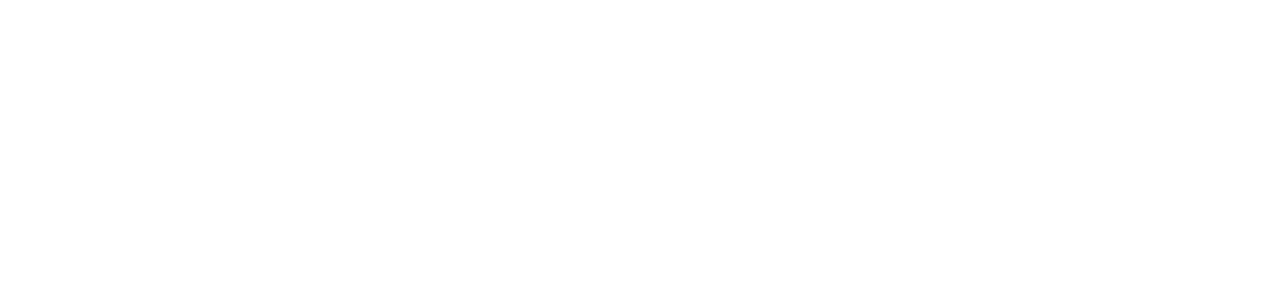
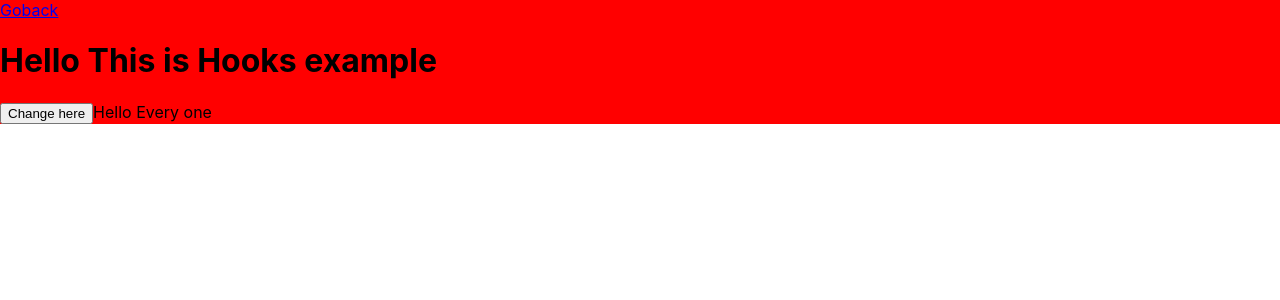
Before and after one commit to RajeshGoriga/my-app, a React (Create React App) app: page /hooks in a window 1280 px wide. Before the commit this address had no page. Shown: the top 300 px of the page. Built offline with nearby package versions, Linux system fonts and the light colour scheme.

Commit message:
Hooks and HOC

```diff
--- a/src/App.js
+++ b/src/App.js
@@ -3,6 +3,7 @@
 import Sample from "./Sample";
 import { BrowserRouter, Routes, Route } from "react-router-dom";
 import StateLiftParent from "./StateLiftParent";
+import StyledComponent from "./HooksExample";
 
 function App() {
   return (
@@ -11,6 +12,7 @@
         <Route path="/" element={<NewComp />}></Route>
         <Route path="/sample" element={<Sample />} />
         <Route path="/statechange" element={<StateLiftParent />} />
+        <Route path="/hooks" element={<StyledComponent />} />
       </Routes>
     </BrowserRouter>
   );
@@ -23,6 +25,7 @@
       <ul>
       <li><a href="/sample"> This is sample</a></li>
       <li><a href="/statechange" >State change</a></li>
+      <li><a href="/hooks" >Hooks Example</a></li>
       </ul>
     </div>
   );
--- /dev/null
+++ b/src/HocExample.jsx
@@ -0,0 +1,14 @@
+import React from "react";
+function HocExample(Component) {
+  return class extends React.Component {
+    render() {
+      return (
+        <div style={{ backgroundColor: "red" }}>
+          <Component />
+        </div>
+      );
+    }
+  };
+}
+
+export default HocExample
--- /dev/null
+++ b/src/HooksExample.jsx
@@ -0,0 +1,25 @@
+import React, { useState,useEffect  } from "react";
+import HocExample from "./HocExample"
+
+const HooksExample = () => {
+  const [name, ChangeName] = useState("Rajesh");
+
+  useEffect(()=>{
+      ChangeName("Hello Every one")
+  },[name])
+  return (
+    <div>
+        <a href="/">Goback</a>
+      <h1>Hello This is Hooks example</h1>
+      <button onClick={changeName}>Change here</button>
+      {name}
+    </div>
+  );
+  function changeName() {
+    ChangeName("Name Changed");
+  }
+};
+
+const StyledComponent = HocExample(HooksExample)
+
+export default StyledComponent;
--- a/src/Sample.jsx
+++ b/src/Sample.jsx
@@ -1,6 +1,7 @@
 import React from "react";
 import State from "./State";
-export default class Sample extends React.Component {
+import HocExample from "./HocExample"
+class SampleC extends React.PureComponent {
   constructor(props) {
     super(props);
     this.state = { data: undefined };
@@ -36,3 +37,6 @@
     alert('Hello this is clicked')
   };
 }
+
+const Sample=HocExample(SampleC)
+export default Sample
```
